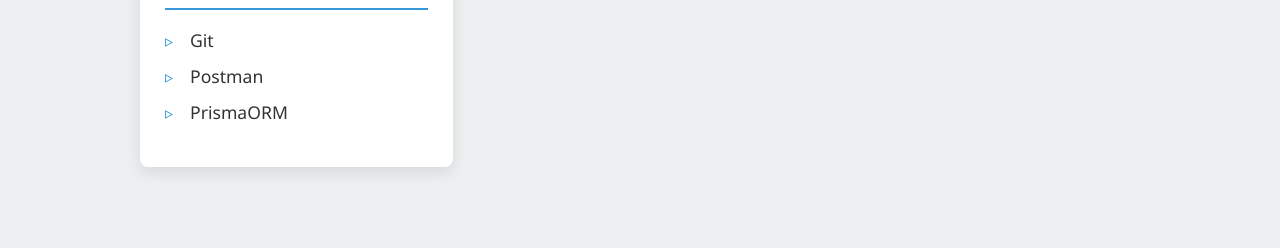
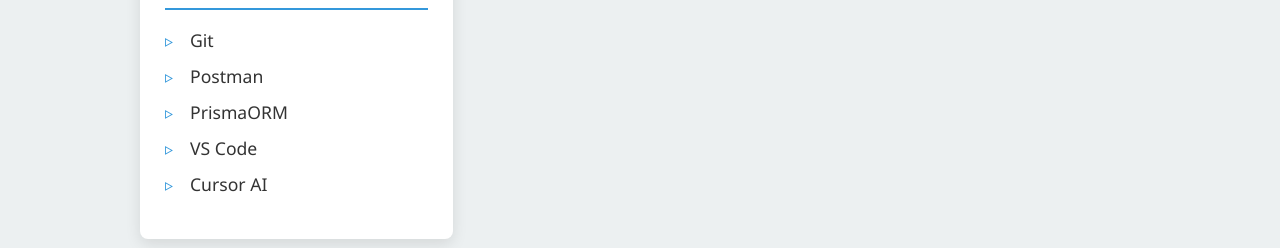
Before and after one commit to oniids13/portfolio-react, a React (Vite) app: page / in a window 1280 px wide. Shown: the part 1320-1568 px from the top of the page. Built offline with nearby package versions, Linux system fonts and the light colour scheme.

Commit message:
add additional tech stack

```diff
--- a/src/components/TechStack.jsx
+++ b/src/components/TechStack.jsx
@@ -6,7 +6,7 @@
     frontend: ["React", "HTML", "CSS", "JavaScript", "Bootstrap", "Tailwind"],
     backend: ["Node.js", "Express.js", "Flask", "Python"],
     databases: ["PostgreSQL", "SQLite", "MongoDB"],
-    others: ["Git", "Postman", "PrismaORM"],
+    others: ["Git", "Postman", "PrismaORM", "VS Code", "Cursor AI"],
   };
 
   return (
```
